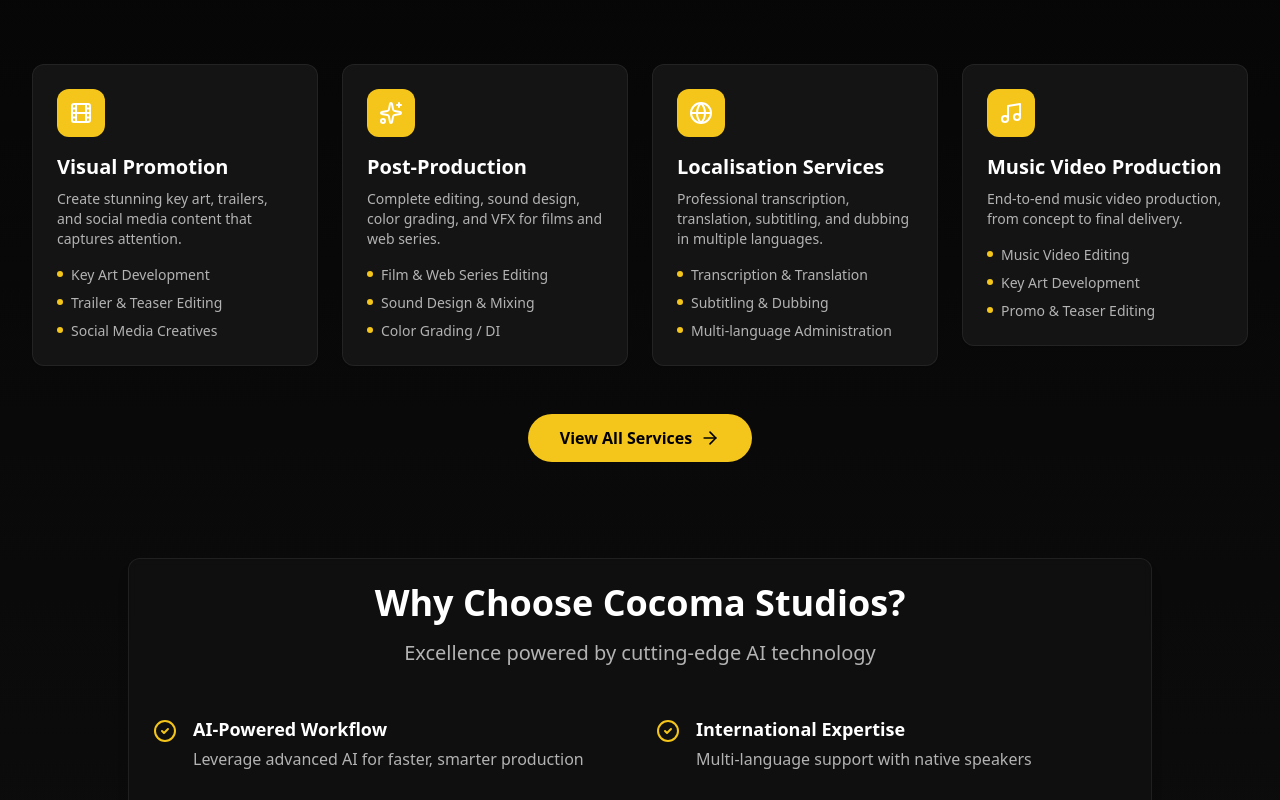
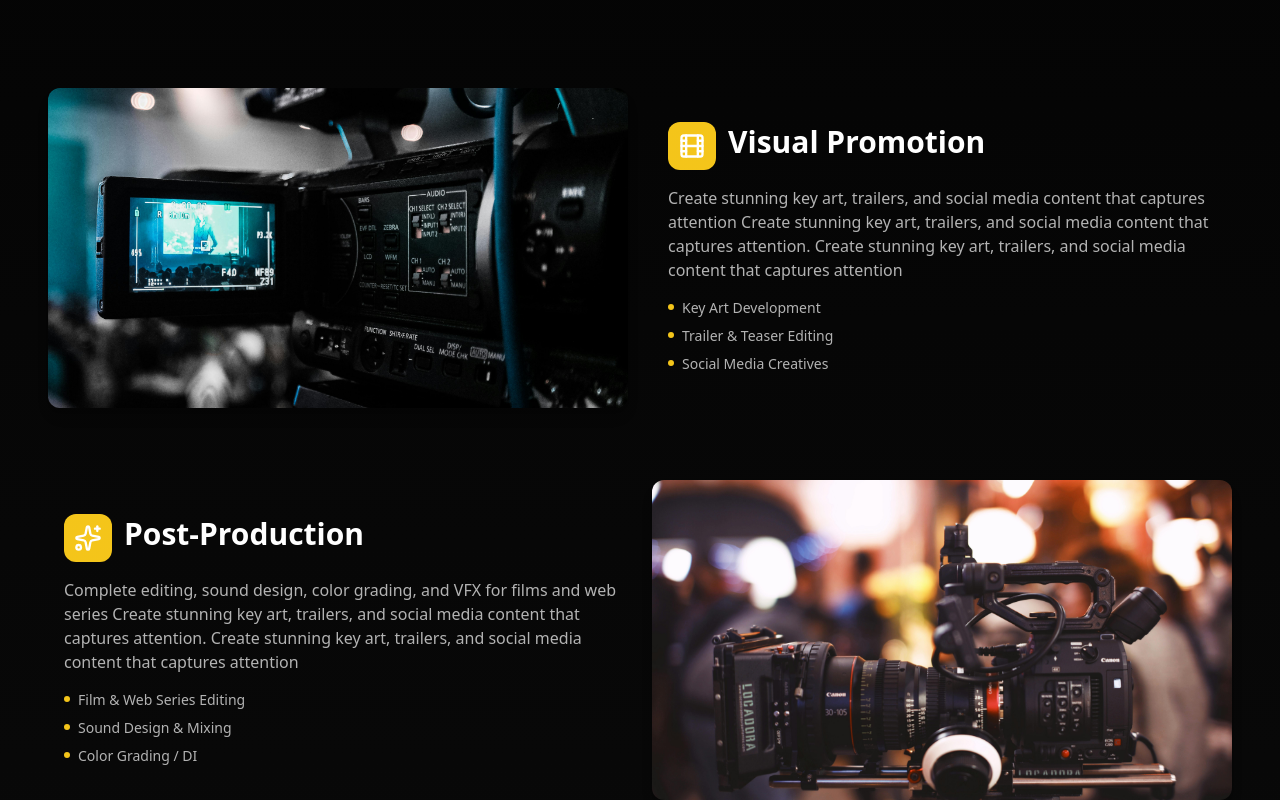
Before and after one commit to anshukumar2708/cocoma-studios, a Next.js app: page / in a window 1280 px wide. Shown: the part 980-1780 px from the top of the page. Built offline with nearby package versions, Linux system fonts and the light colour scheme.

Commit message:
redesign for our services

```diff
--- a/src/app/globals.css
+++ b/src/app/globals.css
@@ -96,6 +96,19 @@
 
 }
 
+.card-title {
+  @apply text-3xl font-semibold group-hover:text-primary transition-colors;
+}
+
+.card-description {
+  @apply text-base text-muted-foreground;
+}
+
+.card-point-text {
+  @apply text-sm text-muted-foreground;
+}
+
+
 /* Hide scrollbar for Chrome, Safari, and Opera */
 .scrollbar-none::-webkit-scrollbar {
   display: none;
--- a/src/app/page.tsx
+++ b/src/app/page.tsx
@@ -12,26 +12,30 @@
   {
     icon: Film,
     title: "Visual Promotion",
-    description: "Create stunning key art, trailers, and social media content that captures attention.",
+    description: "Create stunning key art, trailers, and social media content that captures attention Create stunning key art, trailers, and social media content that captures attention. Create stunning key art, trailers, and social media content that captures attention",
     items: ["Key Art Development", "Trailer & Teaser Editing", "Social Media Creatives"],
+    image: "/free/camera1.jpg",
   },
   {
     icon: Sparkles,
     title: "Post-Production",
-    description: "Complete editing, sound design, color grading, and VFX for films and web series.",
+    description: "Complete editing, sound design, color grading, and VFX for films and web series Create stunning key art, trailers, and social media content that captures attention. Create stunning key art, trailers, and social media content that captures attention",
     items: ["Film & Web Series Editing", "Sound Design & Mixing", "Color Grading / DI"],
+    image: "/free/camera2.jpg",
   },
   {
     icon: Globe,
     title: "Localisation Services",
-    description: "Professional transcription, translation, subtitling, and dubbing in multiple languages.",
+    description: "Professional transcription, translation, subtitling, and dubbing in multiple languages Create stunning key art, trailers, and social media content that captures attention. Create stunning key art, trailers, and social media content that captures attention",
     items: ["Transcription & Translation", "Subtitling & Dubbing", "Multi-language Administration"],
+    image: "/free/camera1.jpg",
   },
   {
     icon: Music,
     title: "Music Video Production",
-    description: "End-to-end music video production, from concept to final delivery.",
+    description: "End-to-end music video production, from concept to final delivery Create stunning key art, trailers, and social media content that captures attention Create stunning key art, trailers, and social media content that captures attention.",
     items: ["Music Video Editing", "Key Art Development", "Promo & Teaser Editing"],
+    image: "/free/camera2.jpg",
   },
 ];
 
@@ -110,10 +114,10 @@
           </p>
         </div>
 
-        <div className="grid grid-cols-1 md:grid-cols-2 lg:grid-cols-4 gap-6">
+        <div className="w-full flex flex-col justify-center items-center gap-6">
           {services.map((service, index) => (
-            <div key={service.title} className="animate-fade-in" style={{ animationDelay: `${index * 100}ms` }}>
-              <ServiceCard {...service} />
+            <div key={service.title} className="w-full animate-fade-in" style={{ animationDelay: `${index * 100}ms` }}>
+              <ServiceCard {...service} index={index} />
             </div>
           ))}
         </div>
--- a/src/components/ServiceCard.tsx
+++ b/src/components/ServiceCard.tsx
@@ -1,38 +1,73 @@
 import { LucideIcon } from "lucide-react";
-import { Card } from "./ui/card";
+// import { Card } from "./ui/card";
+import Image from "next/image";
 
 interface ServiceCardProps {
   icon: LucideIcon;
   title: string;
   description: string;
   items?: string[];
+  image: string;
+  index: number;
 }
 
-const ServiceCard = ({ icon: Icon, title, description, items }: ServiceCardProps) => {
+const ServiceCard = ({ icon: Icon, title, description, items, image, index }: ServiceCardProps) => {
   return (
-    <Card className="glass-card hover-lift group cursor-pointer overflow-hidden">
-      <div className="absolute inset-0 bg-gradient-to-br from-primary/10 to-accent/10 opacity-0 group-hover:opacity-100 transition-opacity duration-500" />
-      <div className="relative">
-        <div className="w-12 h-12 rounded-lg bg-gradient-to-br from-primary to-accent flex items-center justify-center mb-4 group-hover:scale-110 transition-transform duration-300">
-          <Icon className="w-6 h-6 text-white" />
+    <div className="w-full flex justify-center items-center px-4 py-6">
+      <div className="w-full grid grid-cols-1 lg:grid-cols-2 gap-6 items-center">
+
+        {/* LEFT / RIGHT based on index */}
+        <div
+          className={`flex justify-center md:justify-end w-full ${index % 2 !== 0 ? "lg:order-2" : "lg:order-1"
+            }`}
+        >
+          <div className="w-full h-auto rounded-lg overflow-hidden shadow-lg">
+            <Image
+              src={image}
+              alt="image"
+              width={1200}
+              height={600}
+              className="w-full h-auto max-h-80 object-cover transform hover:scale-105 transition-transform duration-500"
+            />
           </div>
-        <h3 className="text-xl font-semibold mb-2 group-hover:text-primary transition-colors">
-          {title}
-        </h3>
-        <p className="text-muted-foreground text-sm mb-4">{description}</p>
+        </div>
+
+        {/* Content Block */}
+        <div
+          className={`flex justify-start md:pl-4 ${index % 2 !== 0 ? "lg:order-1" : "lg:order-2"
+            }`}
+        >
+          {/* <Card className="glass-card hover-lift group cursor-pointer overflow-hidden w-full p-6">
+            <div className="absolute inset-0 bg-gradient-to-br from-primary/10 to-accent/10 opacity-0 group-hover:opacity-100 transition-opacity duration-500 pointer-events-none" /> */}
+
+          <div className="relative z-10">
+            {/* Icon */}
+            <div className="flex justify-start items-center gap-3 mb-4">
+              <div className="w-12 h-12 rounded-lg bg-gradient-to-br from-primary to-accent flex items-center justify-center group-hover:scale-110 transition-transform duration-300">
+                <Icon className="w-7 h-7 text-white" />
+              </div>
+              <h3 className="card-title mb-2">{title}</h3>
+            </div>
+
+            {description && <p className="card-description mb-4">{description}</p>}
+
             {items && items.length > 0 && (
               <ul className="space-y-2">
-            {items.map((item, index) => (
-              <li key={index} className="text-sm text-muted-foreground flex items-start gap-2">
+                {items.map((item, idx) => (
+                  <li key={idx} className="flex items-start gap-2">
                     <span className="w-1.5 h-1.5 rounded-full bg-primary mt-1.5 flex-shrink-0" />
-                <span>{item}</span>
+                    <span className="card-point-text">{item}</span>
                   </li>
                 ))}
               </ul>
             )}
           </div>
-    </Card>
+          {/* </Card> */}
+        </div>
+      </div>
+    </div>
   );
 };
 
+
 export default ServiceCard;
```
Also changed, not shown: public/free/camera1.jpg (added), public/free/camera2.jpg (added). Lines whose indentation alone changed are shown as unchanged.
